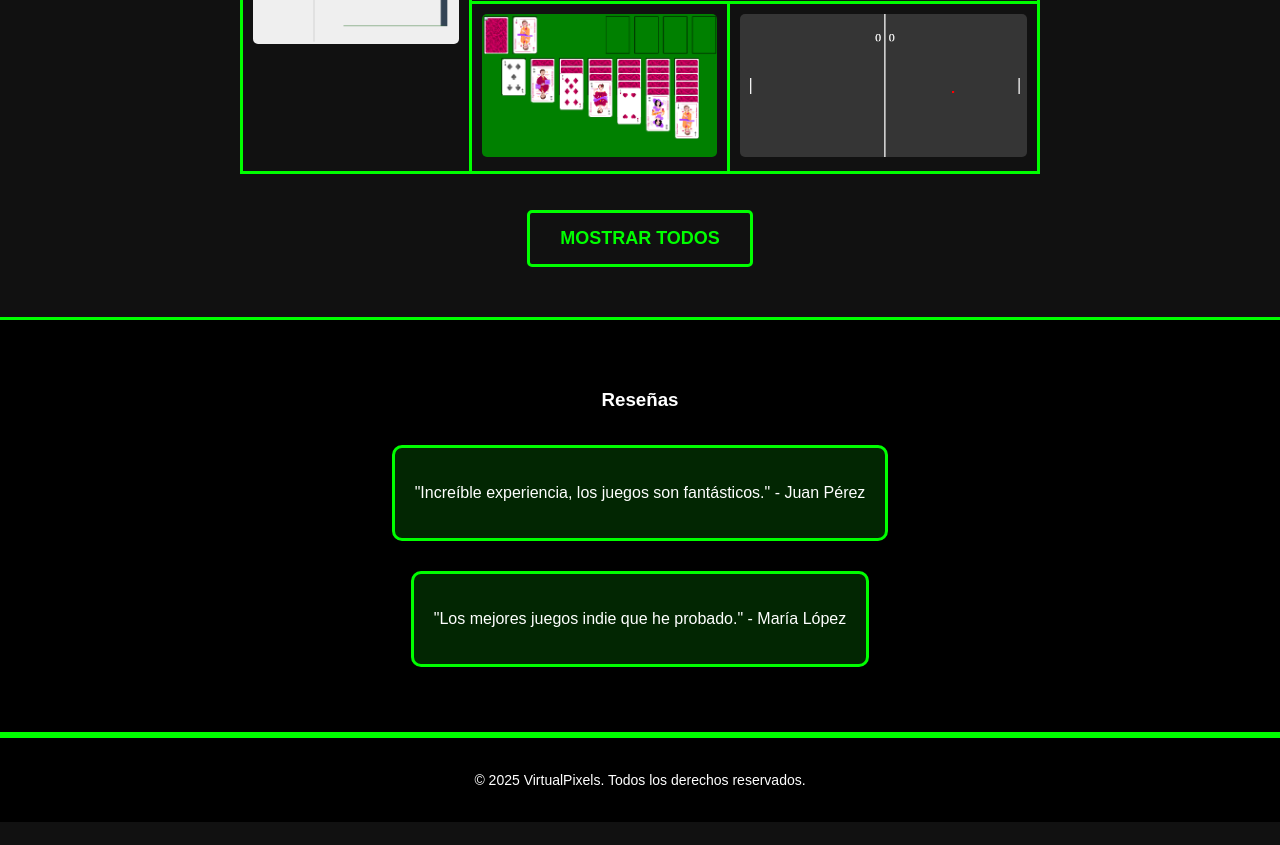
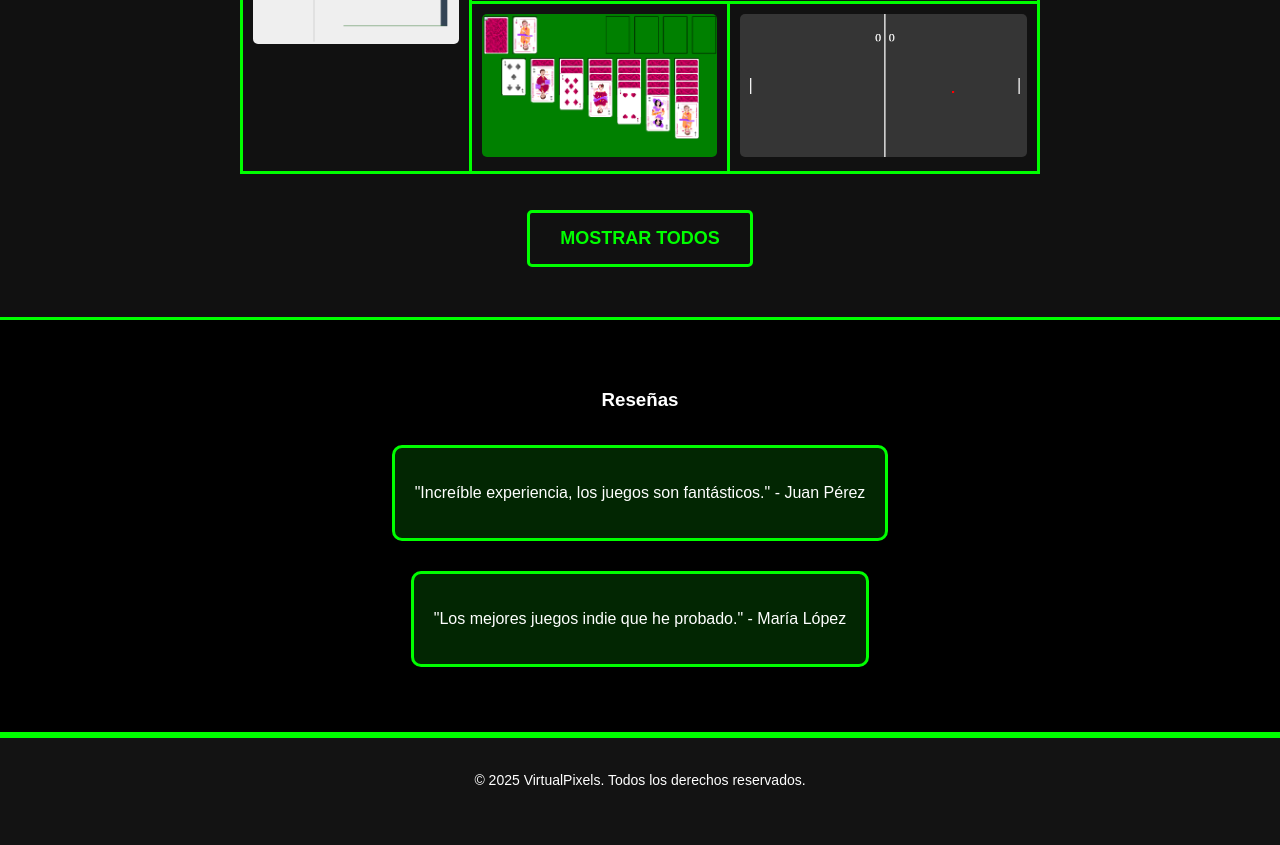
Before and after one commit to Enekoodev/Web-Proyecto-HTML, a plain HTML site: page index.html in a window 1280 px wide. Shown: the part 1124-1969 px from the top of the page. Before the commit the page ends 1946 px from the top, so only its background shows below. Drawn offline with Linux system fonts and the light colour scheme; a web font is replaced by a local one.

Commit message:
Arreglos-footer

```diff
--- a/assets/css/nav.css
+++ b/assets/css/nav.css
@@ -77,10 +77,15 @@ nav a:hover {
 
 footer {
   padding: 20px;
-  background: #000;
+  background: #131313;
   border-top: 3px solid #0f0;
+  text-align: center;
+}
+
+footer p {
   font-size: 14px;
-  text-align: center;
+  color: white;
+  margin-bottom: 3%;
 }
 
 /* Controla per a movils */
```
Also changed, not shown: juegos.html (+0 -2 lines).
